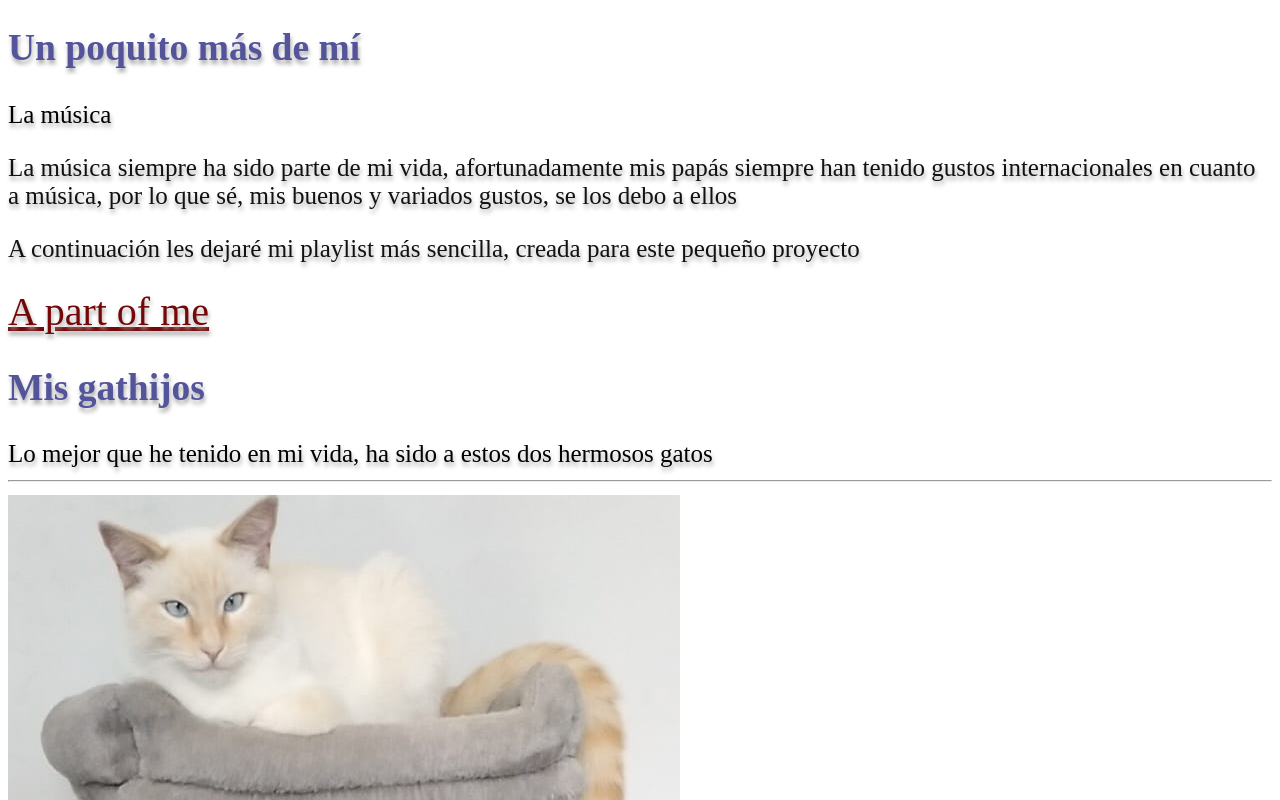
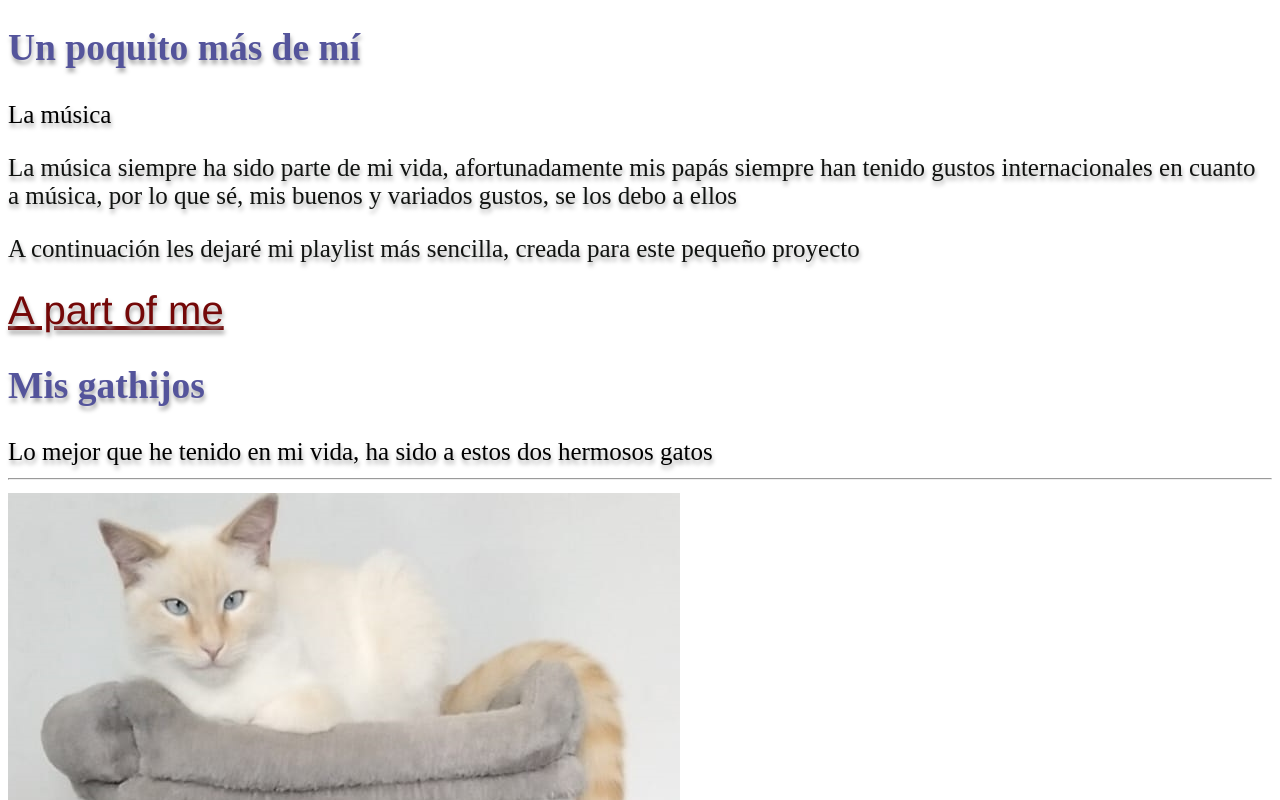
Before and after one commit to RanfiLP/tareasBootcamp, a plain HTML site: page index.html in a window 1280 px wide. Shown: the part 1426-2226 px from the top of the page. Drawn offline with Linux system fonts and the light colour scheme.

Commit message:
feat: Modifiqué la fuente y tipo de letra de a

```diff
--- a/style.css
+++ b/style.css
@@ -7,7 +7,6 @@ p {
     color: rgb(17, 19, 17);
   }
 h1 {
-    font-effect-neon
     color: blue;
 }
 h2 {
@@ -19,6 +18,5 @@ h3 {
 a {
     color: rgb(116, 8, 8);
     font-size: 40px;
-    font-family: ;
-    text-align: center;
+    font-family:'Franklin Gothic Medium', 'Arial Narrow', Arial, sans-serif ;
 }
```
